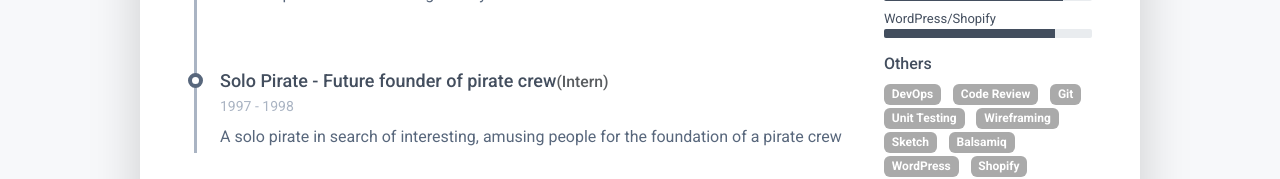
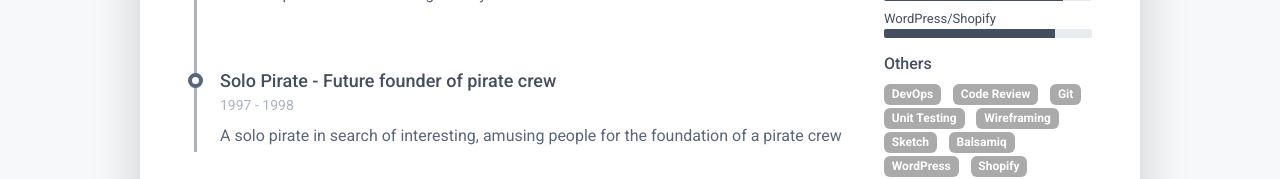
Before and after one commit to sotkot/demo_cv_sotkot, a plain HTML site: page index.html in a window 1280 px wide. Shown: the part 864-1043 px from the top of the page. Drawn offline with Linux system fonts and the light colour scheme.

Commit message:
Update index.html

```diff
--- a/index.html
+++ b/index.html
@@ -114,7 +114,7 @@
 
 									    <div class="resume-timeline-item-header mb-2">
 										    <div class="d-flex flex-column flex-md-row">
-										        <h3 class="resume-position-title font-weight-bold mb-1">Solo Pirate - Future founder of pirate crew<small class="text-muted">(Intern)</small></h3>
+										        <h3 class="resume-position-title font-weight-bold mb-1">Solo Pirate - Future founder of pirate crew</h3>
 										    </div><!--//row-->
 										    <div class="resume-position-time">1997 - 1998</div>
 									    </div><!--//resume-timeline-item-header-->
```
